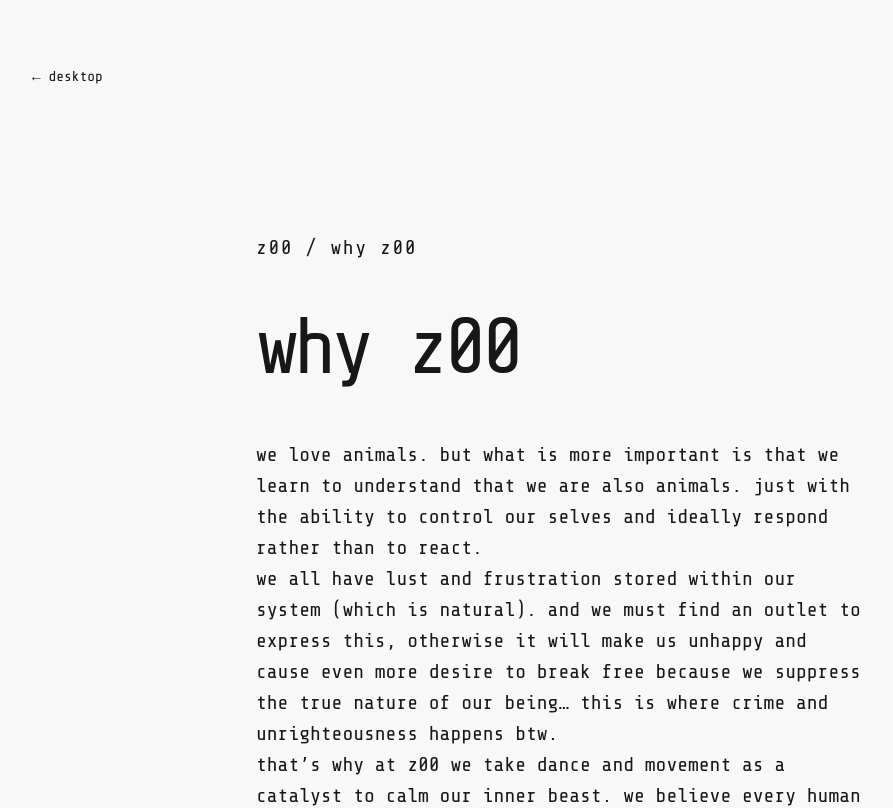
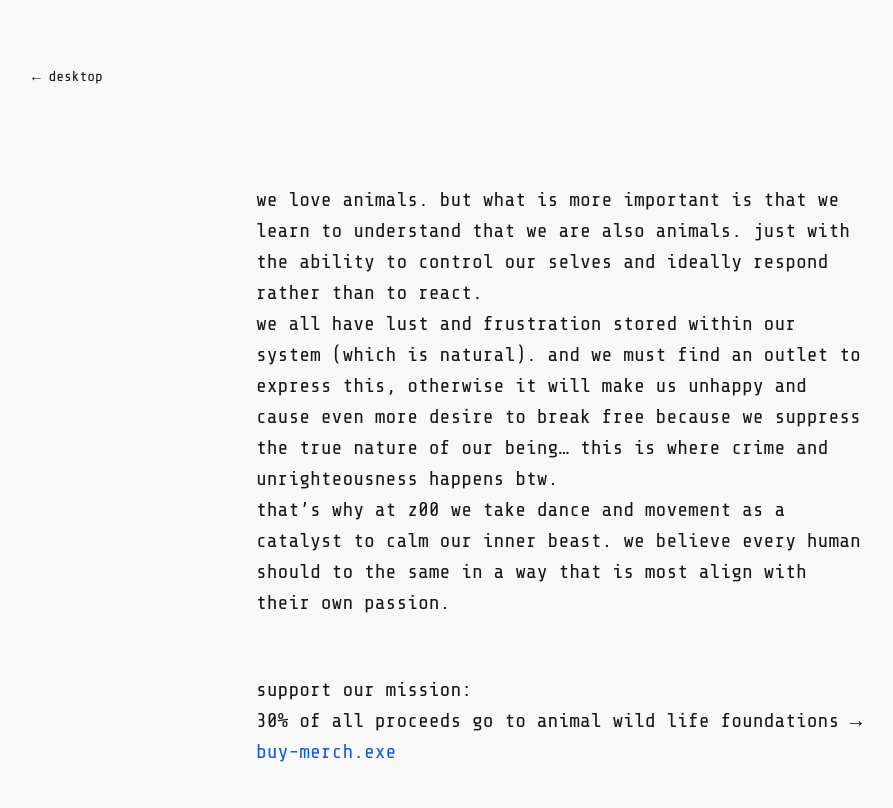
Before and after one commit to chironjustin/youtopia, a React (Vite) app: page /about in a window 1280 px wide. Shown: the top 808 px of the page, without its empty margins (32-925 px from the left). Built offline with nearby package versions, Linux system fonts and the light colour scheme.

Commit message:
Remove why z00 page heading

```diff
--- a/src/app/components/Z00About.tsx
+++ b/src/app/components/Z00About.tsx
@@ -4,7 +4,7 @@ import Z00Page from './Z00Page';
 
 export default function Z00About() {
   return (
-    <Z00Page title="why z00">
+    <Z00Page title="why z00" showHeading={false}>
       <p>we love animals. but what is more important is that we learn to understand that we are also animals. just with the ability to control our selves and ideally respond rather than to react.</p>
 
       <p>we all have lust and frustration stored within our system (which is natural). and we must find an outlet to express this, otherwise it will make us unhappy and cause even more desire to break free because we suppress the true nature of our being… this is where crime and unrighteousness happens btw.</p>
--- a/src/app/components/Z00Page.tsx
+++ b/src/app/components/Z00Page.tsx
@@ -4,15 +4,18 @@ import { playAnimalSound } from '../lib/animalSounds';
 type Z00PageProps = {
   title: string;
   children: React.ReactNode;
+  showHeading?: boolean;
 };
 
-export default function Z00Page({ title, children }: Z00PageProps) {
+export default function Z00Page({ title, children, showHeading = true }: Z00PageProps) {
   return (
-    <main className="z00-page">
+    <main className={`z00-page${showHeading ? '' : ' z00-page--without-heading'}`}>
       <Link className="z00-page__back" to="/" onClick={() => playAnimalSound('elephant')} aria-label="Back to z00 desktop">← desktop</Link>
       <section className="z00-page__content">
-        <p className="z00-page__eyebrow">z00 / {title}</p>
-        <h1>{title}</h1>
+        {showHeading && <>
+          <p className="z00-page__eyebrow">z00 / {title}</p>
+          <h1>{title}</h1>
+        </>}
         <div>{children}</div>
       </section>
       <style>{styles}</style>
@@ -40,6 +43,7 @@ const styles = `
   .z00-page__back, .z00-page a { color: inherit; }
   .z00-page__back { font-size: 0.9rem; }
   .z00-page__content { max-width: 44rem; margin: clamp(6rem, 18vh, 12rem) auto 0; }
+  .z00-page--without-heading .z00-page__content { margin-top: clamp(4rem, 12vh, 7rem); }
   .z00-page__eyebrow { margin: 0 0 1.5rem; font-size: 0.8rem; letter-spacing: 0.08em; }
   .z00-page h1 { margin: 0 0 2rem; font-size: clamp(2rem, 8vw, 5rem); font-weight: 400; letter-spacing: -0.07em; }
   .z00-page p { max-width: 38rem; font-size: clamp(1rem, 2.3vw, 1.25rem); line-height: 1.55; }
```
